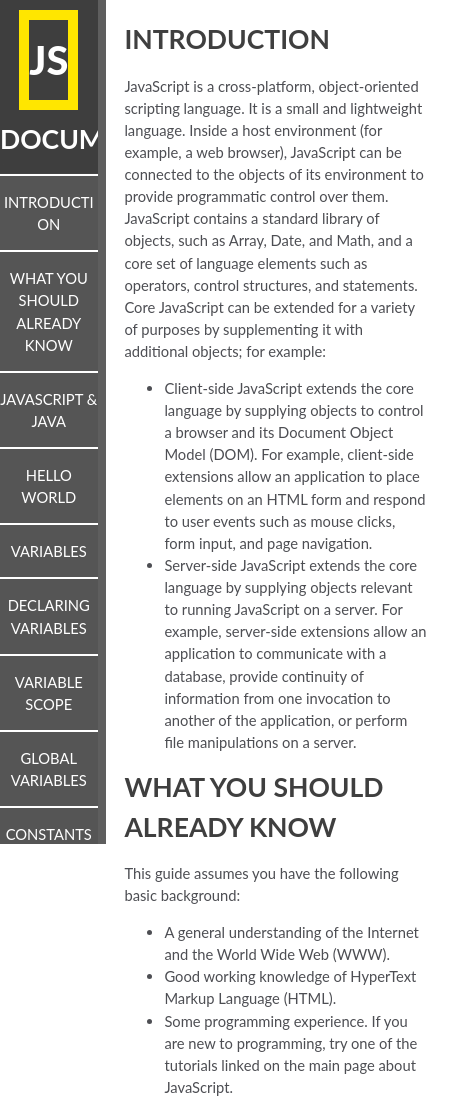
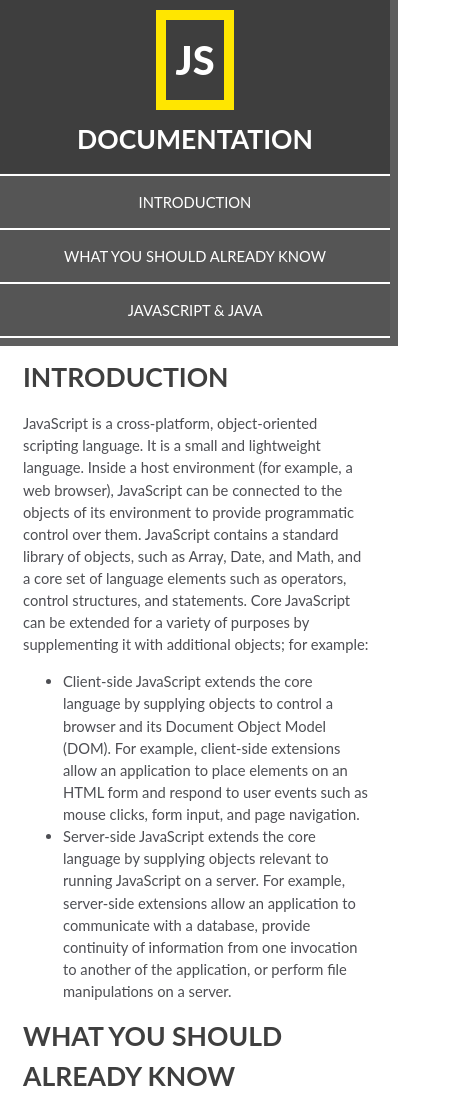
Before and after one commit to iam-idi/Javascript-documentation, a plain HTML site: page index.html in a window 390 px wide. Shown: the top 1101 px of the page, 450 px wide, since content can reach past the window. Drawn offline with Linux system fonts and the light colour scheme.

Commit message:
made responsive

```diff
--- a/styles.css
+++ b/styles.css
@@ -101,3 +101,34 @@ nav header {
   color: #4d4e53;
   background-color:#fff;
 }
+
+/* responsive */
+@media screen and (max-width: 1000px) {
+
+   nav{
+    width: 100%;
+    height: 40%;
+    position: fixed;
+    top: 0;
+    left: 0;
+    right: 0;
+    border-bottom: 8px solid #5e5e5e;
+    display: flex;
+    flex-direction: column;
+    background-color: #444444;
+   }
+   nav header {
+    width: 100%;
+  }
+  .jslogo{
+    width: 15%;
+  }
+  main{
+    display: block;
+    position: absolute;
+    top: 40%;
+    left: 0;
+    padding: 20px;
+
+  }
+}
```
